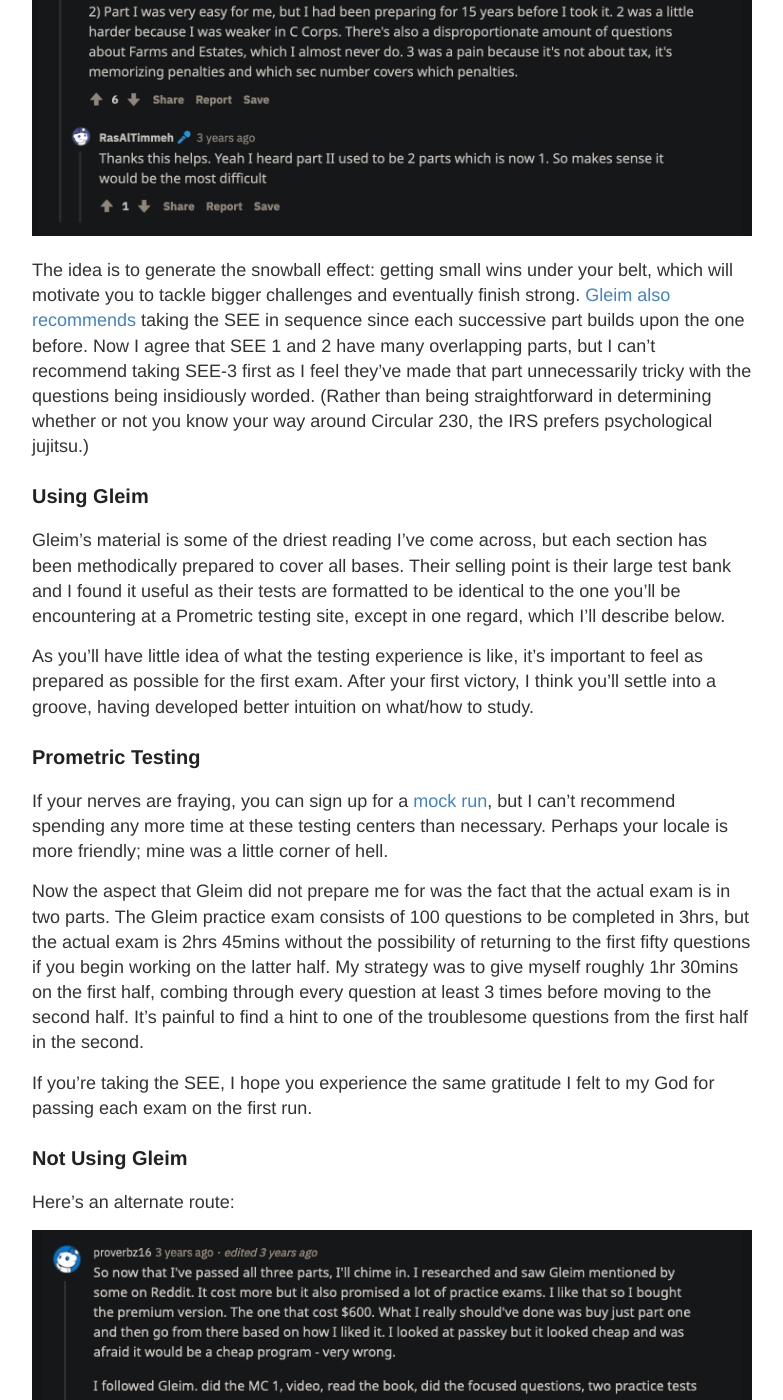
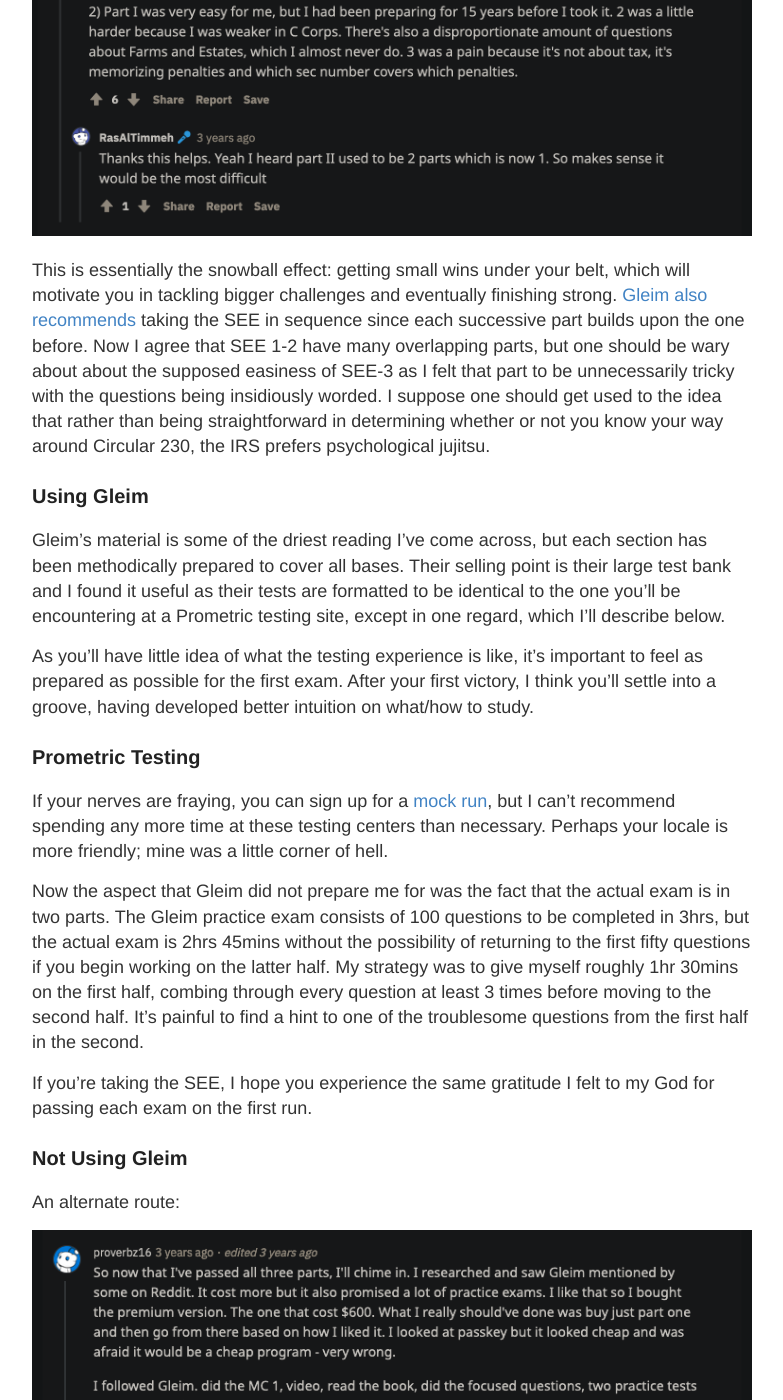
Before and after one commit to poastmil/junsunglee.com, a Jekyll site: the page built from _posts/2021-3-30-A-Tale-of-Tax-Licensing.md, in a window 1280 px wide and 1400 px high, scrolled down 2240 px. Shown: the whole window, without its empty margins (248-1031 px from the left). Built offline with Jekyll 4.4.1, drawn with Linux system fonts in a browser that asks for light colours.

Commit message:
Updated post

```diff
--- a/_posts/2021-3-30-A-Tale-of-Tax-Licensing.md
+++ b/_posts/2021-3-30-A-Tale-of-Tax-Licensing.md
@@ -37,7 +37,7 @@
 
 [![Reddit1](../images/EAPrometric.png "Reddit community answers to EA FAQs")](https://www.reddit.com/r/taxpros/comments/7nx16x/how_long_did_it_take_to_pass_the_ea_exam/)
 
-The idea is to generate the snowball effect: getting small wins under your belt, which will motivate you to tackle bigger challenges and eventually finish strong. [Gleim also recommends](https://www.gleim.com/enrolled-agent-review/blog/ea-exam-study-schedule-tcja/) taking the SEE in sequence since each successive part builds upon the one before. Now I agree that SEE 1 and 2 have many overlapping parts, but I can't recommend taking SEE-3 first as I feel they've made that part unnecessarily tricky with the questions being insidiously worded. (Rather than being straightforward in determining whether or not you know your way around Circular 230, the IRS prefers psychological jujitsu.)
+This is essentially the snowball effect: getting small wins under your belt, which will motivate you in tackling bigger challenges and eventually finishing strong. [Gleim also recommends](https://www.gleim.com/enrolled-agent-review/blog/ea-exam-study-schedule-tcja/) taking the SEE in sequence since each successive part builds upon the one before. Now I agree that SEE 1-2 have many overlapping parts, but one should be wary about about the supposed easiness of SEE-3 as I felt that part to be unnecessarily tricky with the questions being insidiously worded. I suppose one should get used to the idea that rather than being straightforward in determining whether or not you know your way around Circular 230, the IRS prefers psychological jujitsu.
 
 
 ### Using Gleim
@@ -58,7 +58,7 @@
 
 ### Not Using Gleim
 
-Here's an alternate route:
+An alternate route:
 
 [![Reddit2](../images/EAPasskey.png "A Redditor shares their story")](https://www.reddit.com/r/taxpros/comments/7nx16x/how_long_did_it_take_to_pass_the_ea_exam/)
 
```
